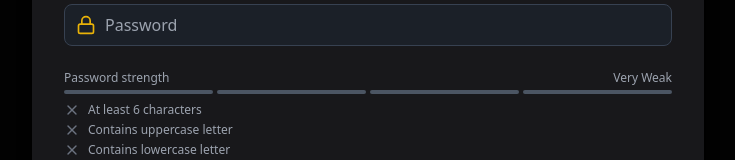
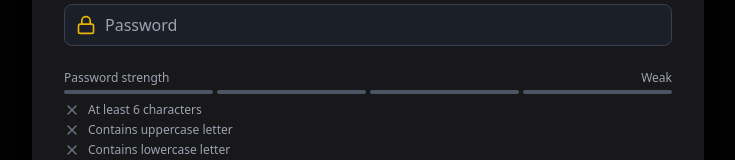
Before and after one commit to Cloudyday56/StockMounts, a React (Vite) app in the folder frontend/: page /signup in a window 1280 px wide. Shown: the part 293-453 px from the top of the page, without its empty margins (272-1007 px from the left). Built offline with nearby package versions, Linux system fonts and the light colour scheme; no server answers.

Commit message:
Better password security

```diff
--- a/frontend/src/components/PasswordStrengthMeter.jsx
+++ b/frontend/src/components/PasswordStrengthMeter.jsx
@@ -45,10 +45,8 @@ const PasswordStrengthMeter = ({ password }) => {
 	};
 
 	const getStrengthText = (strength) => {
-		if (strength === 0) return "Very Weak";
-		if (strength === 1) return "Weak";
-		if (strength === 2) return "Fair";
-		if (strength === 3) return "Good";
+		if (strength === 0 || strength === 1) return "Weak";
+		if (strength === 2 || strength === 3) return "Fair";
 		return "Strong";
 	};
 
```
Also changed, not shown: 1 other file (tests, documents, lock files or other folders).
